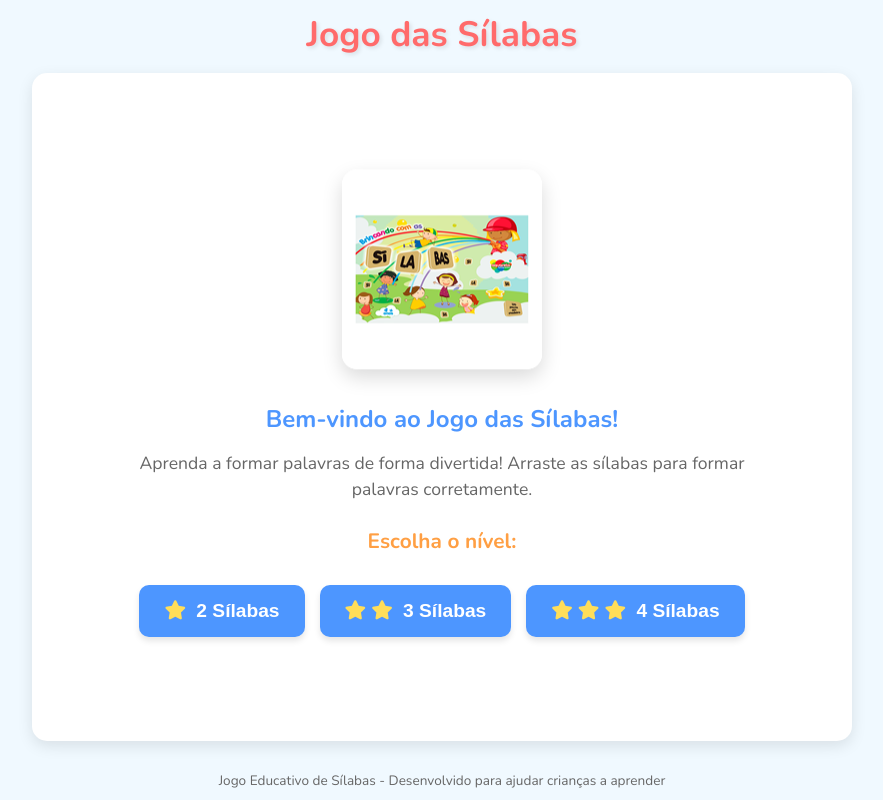
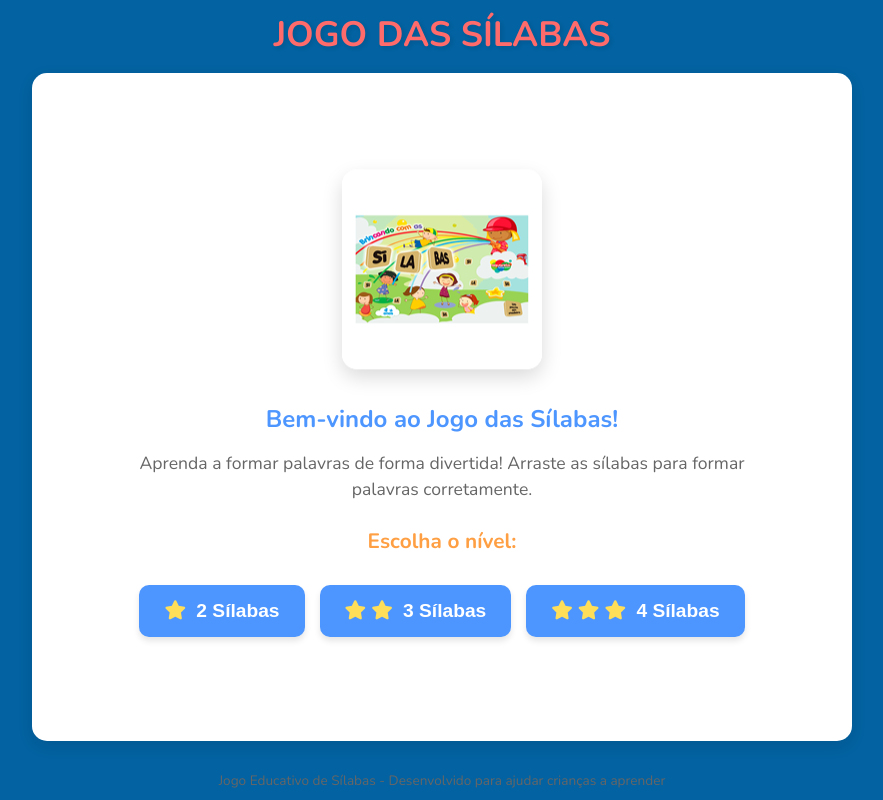
Before and after one commit to nitlawalter/jogo-silabas, a plain HTML site: page index.html in a window 1280 px wide. Shown: the whole page, without its empty margins (198-1081 px from the left). Drawn offline with nearby package versions, Linux system fonts and the light colour scheme.

Commit message:
style: fundo azul

```diff
--- a/index.html
+++ b/index.html
@@ -3,7 +3,7 @@
 <head>
     <meta charset="UTF-8">
     <meta name="viewport" content="width=device-width, initial-scale=1.0">
-    <title>Jogo das Sílabas</title>
+    <title>Jogo DAS Sílabas</title>
     <link rel="stylesheet" href="styles.css">
     <link href="https://fonts.googleapis.com/css2?family=Nunito:wght@400;700&display=swap" rel="stylesheet">
     <link rel="stylesheet" href="https://cdnjs.cloudflare.com/ajax/libs/font-awesome/6.0.0-beta3/css/all.min.css">
@@ -11,7 +11,7 @@
 <body>
     <div class="container">
         <header>
-            <h1>Jogo das Sílabas</h1>
+            <h1>JOGO DAS SÍLABAS</h1>
         </header>
 
         <div id="tela-inicial" class="tela ativa">
--- a/styles.css
+++ b/styles.css
@@ -6,7 +6,7 @@
 
 body {
     font-family: 'Nunito', sans-serif;
-    background-color: #f0f9ff;
+    background-color: #0362a1;
     color: #333;
     min-height: 100vh;
     display: flex;
@@ -21,6 +21,7 @@ body {
     flex: 1;
     display: flex;
     flex-direction: column;
+    background-color: #0362a1;
 }
 
 header {
```
